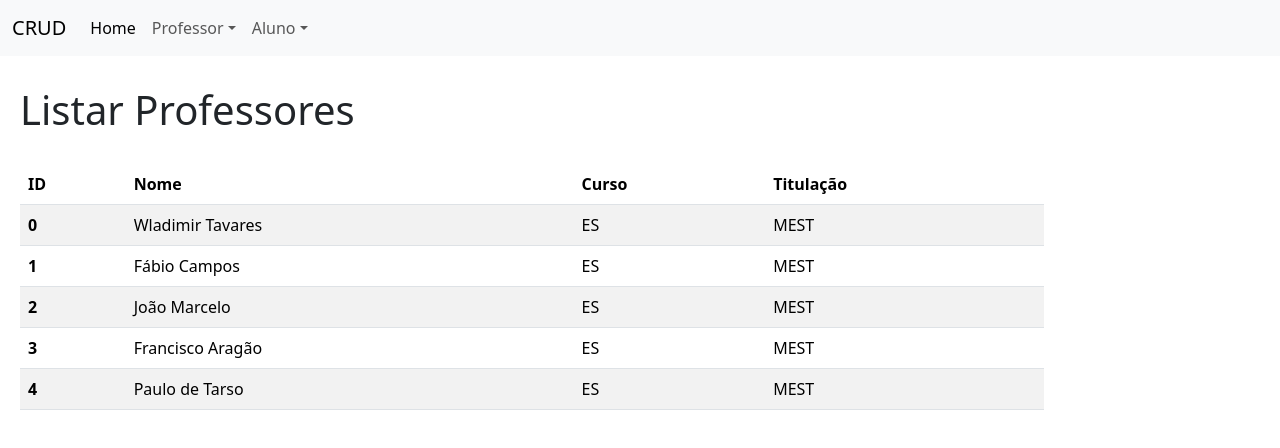
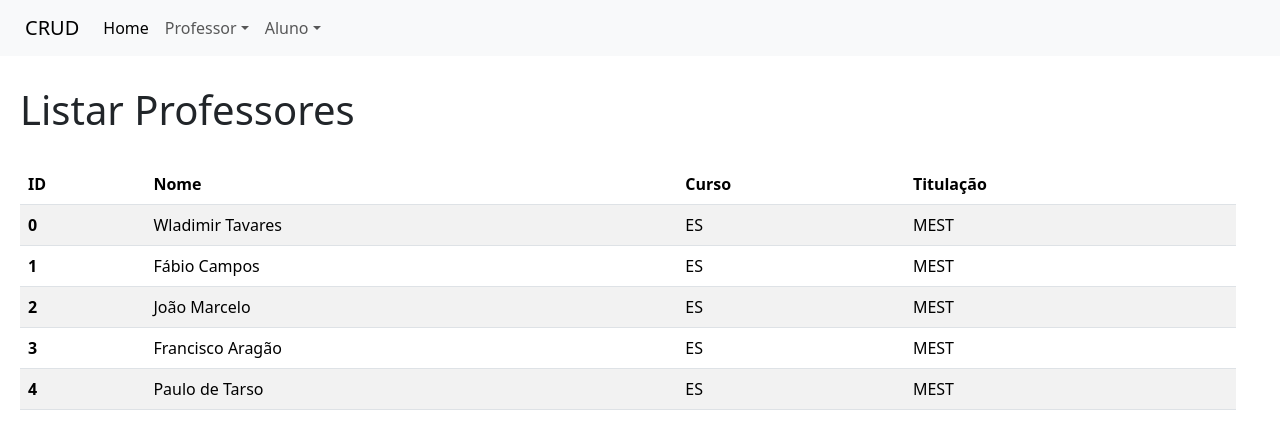
Before and after one commit to jeffersoncarvalho/ufc_2024_1, a React (Create React App) app in the folder WEB/T02/curso_react/: page /professores/listar in a window 1280 px wide. Shown: the top 448 px of the page. Built offline with nearby package versions, Linux system fonts and the light colour scheme; data requests are answered from the project's data file.

Commit message:
t02 listar

```diff
--- a/WEB/T02/curso_react/src/components/15CRUD/Home.js
+++ b/WEB/T02/curso_react/src/components/15CRUD/components/Home.js
@@ -8,7 +8,7 @@ const Home = () => {
     <div>
       <nav className="navbar navbar-expand-lg bg-body-tertiary">
         <div className="container-fluid">
-          <a className="navbar-brand" href="/">
+          <a className="navbar-brand" style={{marginLeft:"13px"}} href="/">
             CRUD
           </a>
           <div className="collapse navbar-collapse">
--- a/WEB/T02/curso_react/src/components/15CRUD/professor/CriarProfessor.js
+++ b/WEB/T02/curso_react/src/components/15CRUD/components/professor/CriarProfessor.js
@@ -1,4 +1,4 @@
-import "../css/crud.css"
+import "../../css/crud.css"
 import { useState } from "react"
 
 const CriarProfessor = () => {
--- a/WEB/T02/curso_react/src/components/15CRUD/professor/ListarProfessor.js
+++ b/WEB/T02/curso_react/src/components/15CRUD/components/professor/ListarProfessor.js
@@ -1,6 +1,7 @@
 //import professores from "../data/db_professor";
+import "../../css/crud.css";
+
 import { useState, useEffect } from "react";
-import "../css/crud.css";
 import axios from "axios";
 
 const ListarProfessor = () => {
@@ -11,6 +12,7 @@ const ListarProfessor = () => {
     //getProfessoresAxiosAsyncAwait();
     //getProfessoresFetchThenCatch();
     getProfessoresFetchAsyncAwait();
+
   }, []);
 
   const getProfessoresFetchAsyncAwait = async () => {
@@ -63,6 +65,7 @@ const ListarProfessor = () => {
             <td>{professor.nome}</td>
             <td>{professor.curso}</td>
             <td>{professor.titulacao}</td>
+
           </tr>
         ); //return de cada elemento como um JSX
       } //funcao arrow
@@ -80,6 +83,7 @@ const ListarProfessor = () => {
             <th scope="col">Nome</th>
             <th scope="col">Curso</th>
             <th scope="col">Titulação</th>
+
           </tr>
         </thead>
         <tbody>{corpoTabela()}</tbody>
--- a/WEB/T02/curso_react/src/components/15CRUD/css/crud.css
+++ b/WEB/T02/curso_react/src/components/15CRUD/css/crud.css
@@ -1,5 +1,5 @@
 .page-content {
-    width: 80%;
+    width: 95%;
     margin: 20px;
     margin-top: 30px;
 }
@@ -7,3 +7,9 @@
 .table-content {
     margin-top: 30px;
 }
+
+.button-content{
+    display: flex;
+    flex-direction: row;
+    justify-content: space-evenly;
+}
```
Also changed, not shown: WEB/T02/curso_react/src/components/15CRUD/Main.js (+4 -4 lines), WEB/T02/curso_react/src/components/15CRUD/components/aluno/ListarAluno.js (added), WEB/T02/curso_react/src/components/15CRUD/components/professor/EditarProfessor.js (renamed from WEB/T02/curso_react/src/components/15CRUD/professor/EditarProfessor.js), 1 other file (tests, documents, lock files or other folders).
